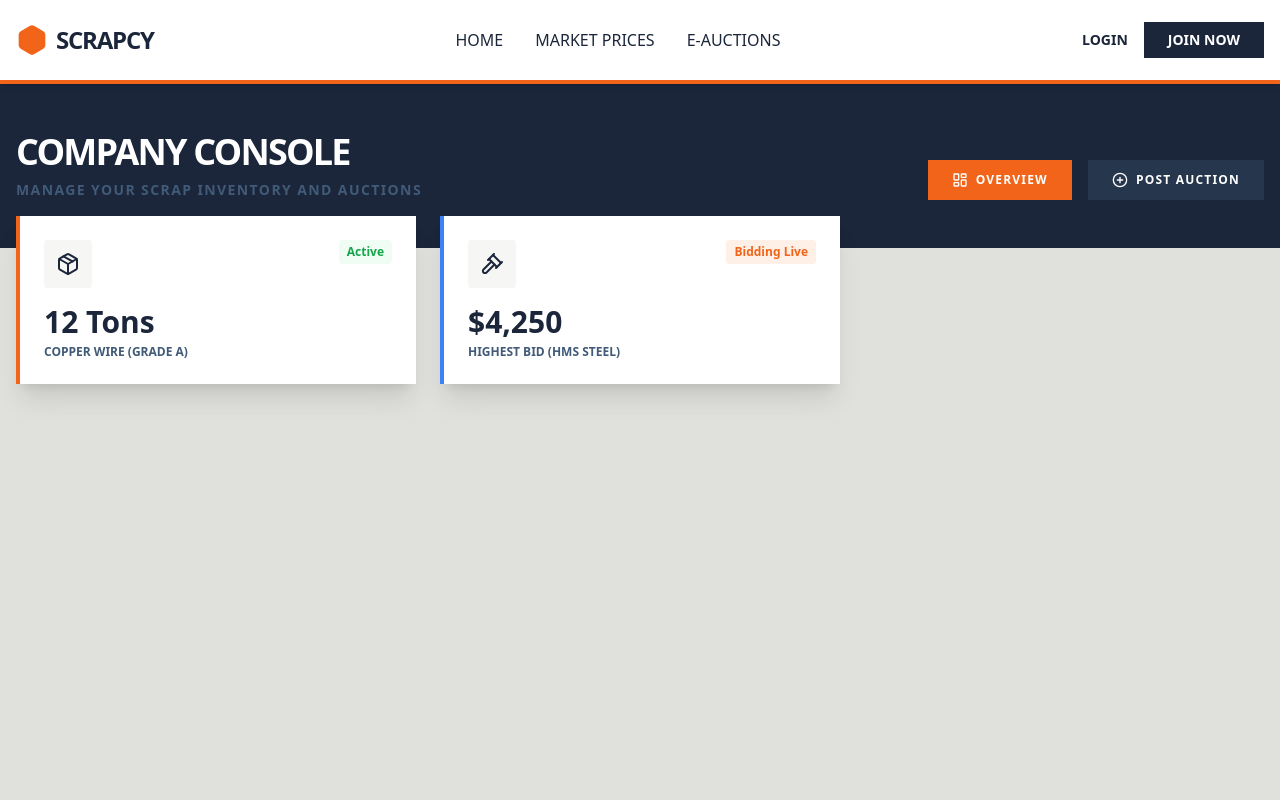
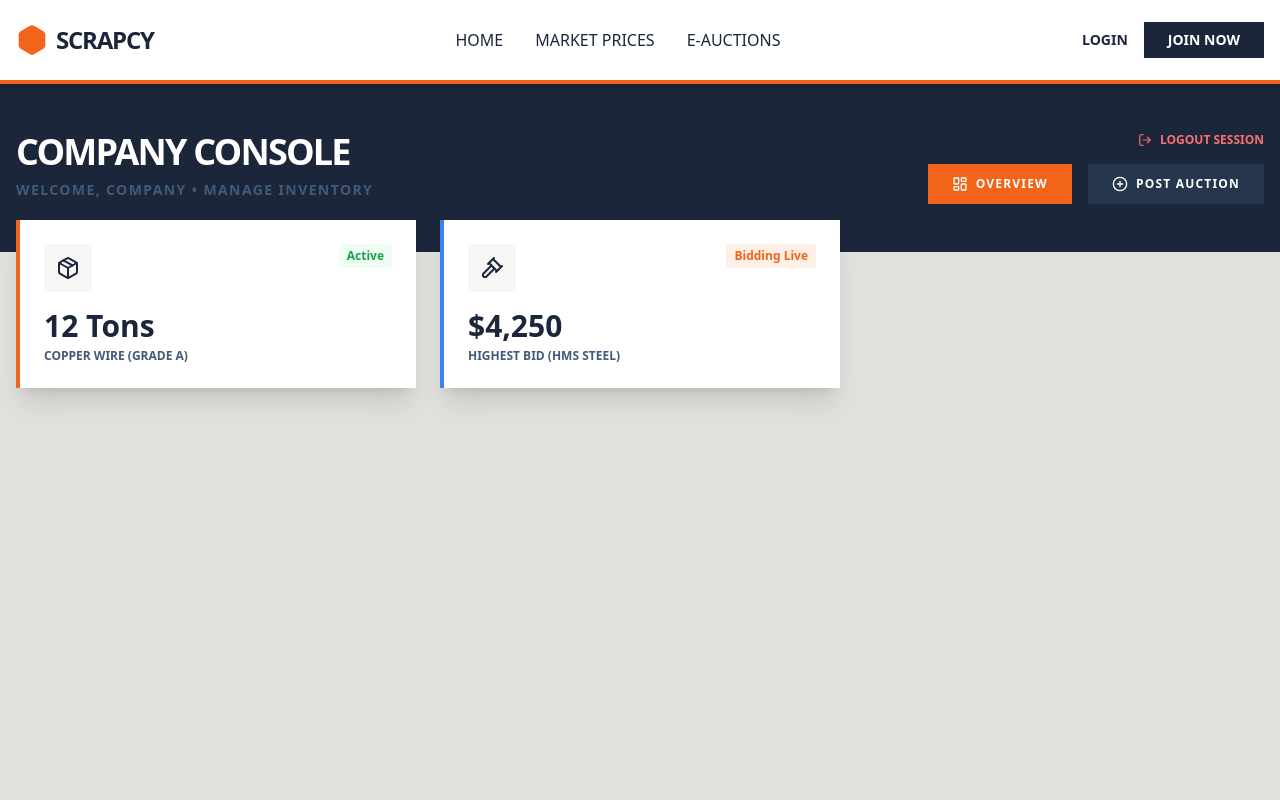
Before and after one commit to nilesh94/scrapcy-frontend, a React (Create React App) app: page /company/dashboard in a window 1280 px wide. Shown: the top 800 px of the page. Built offline with nearby package versions, Linux system fonts and the light colour scheme.

Commit message:
Update CompanyDashboard.js

```diff
--- a/src/pages/CompanyDashboard.js
+++ b/src/pages/CompanyDashboard.js
@@ -1,19 +1,48 @@
-import React, { useState } from 'react';
-import { LayoutDashboard, PlusCircle, Package, Gavel, Upload, X } from 'lucide-react';
+import React, { useState, useEffect } from 'react';
+import { useNavigate } from 'react-router-dom';
+import { LayoutDashboard, PlusCircle, Package, Gavel, Upload, X, LogOut, User } from 'lucide-react';
 
 const CompanyDashboard = () => {
-  const [activeTab, setActiveTab] = useState('overview'); // 'overview' or 'post'
+  const navigate = useNavigate();
+  const [activeTab, setActiveTab] = useState('overview');
+  const [user, setUser] = useState({ first_name: 'Company' });
+
+  // Load user name on mount
+  useEffect(() => {
+      const storedUser = localStorage.getItem('user');
+      if (storedUser) {
+          setUser(JSON.parse(storedUser));
+      }
+  }, []);
+
+  const handleLogout = () => {
+      localStorage.removeItem('token');
+      localStorage.removeItem('user');
+      navigate('/login');
+  };
 
   return (
     <div className="min-h-screen bg-platinum pb-20">
 
       {/* HEADER */}
       <div className="bg-navy text-white py-12 px-4">
-        <div className="max-w-7xl mx-auto flex justify-between items-end">
+        <div className="max-w-7xl mx-auto flex justify-between items-start">
           <div>
             <h1 className="text-4xl font-black uppercase tracking-tighter mb-2">Company Console</h1>
-            <p className="text-steel text-sm font-bold uppercase tracking-widest">Manage your scrap inventory and auctions</p>
+            <p className="text-steel text-sm font-bold uppercase tracking-widest">
+                Welcome, {user.first_name} • Manage Inventory
+            </p>
           </div>
+
+          {/* Logout & Navigation */}
+          <div className="flex flex-col items-end gap-4">
+            <button
+                onClick={handleLogout}
+                className="flex items-center gap-2 text-xs font-bold uppercase text-red-400 hover:text-white transition"
+            >
+                <LogOut size={14} /> Logout Session
+            </button>
+
             <div className="flex gap-4">
                 <button
                 onClick={() => setActiveTab('overview')}
@@ -27,6 +56,7 @@ const CompanyDashboard = () => {
                 >
                 <PlusCircle size={16} /> Post Auction
                 </button>
+            </div>
           </div>
         </div>
       </div>
```
Lines whose indentation alone changed are shown as unchanged.
